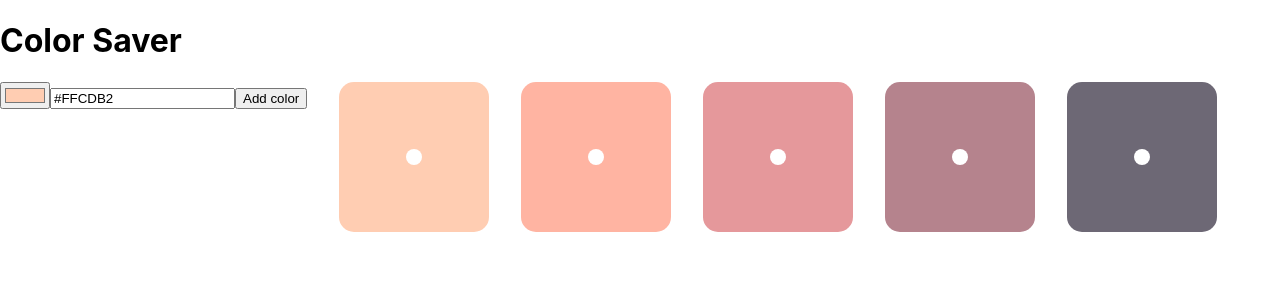
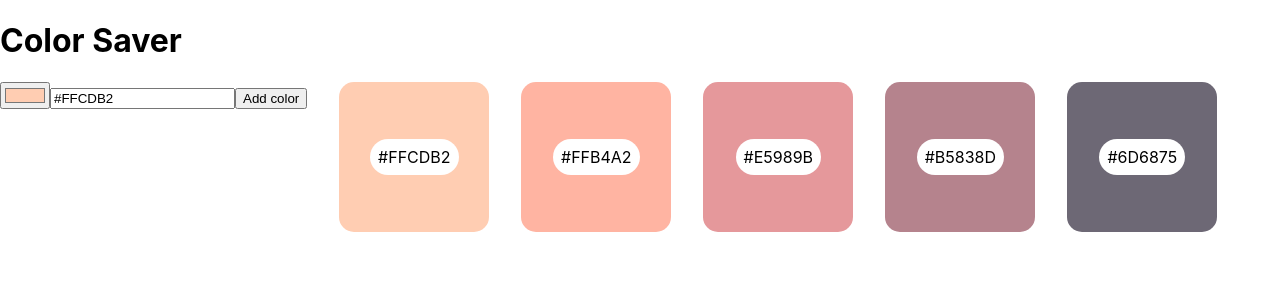
Before and after one commit to Luxa23/color-saver-app, a React (Create React App) app: page / in a window 1280 px wide. Shown: the top 300 px of the page. Built offline with nearby package versions, Linux system fonts and the light colour scheme.

Commit message:
Created ColorCard and made it work (#6)

```diff
--- a/src/App.js
+++ b/src/App.js
@@ -1,17 +1,20 @@
 import { useState } from 'react';
-import { nanoid } from 'nanoid';
 import { COLORS } from './db';
 import StyledColorCard from './components/StyledColorCard';
 import StyledColorCardWrapper from './components/StyledColorCardWrapper';
-import ColorTag from './components/ColorTag';
 import ColorForm from './components/ColorForm';
 
 function ColorCard({ color }) {
   return (
     <StyledColorCard backgroundColor={color}>
-      <ColorTag>{color}</ColorTag>
+      <span onClick={handleClick} color={color}>
+        {color}
+      </span>
     </StyledColorCard>
   );
+  function handleClick() {
+    navigator.clipboard.writeText(color);
+  }
 }
 
 function App() {
--- a/src/components/ColorTag.jsx
+++ b/src/components/ColorTag.jsx
@@ -1,7 +1,8 @@
 import StyledColorTag from './StyledColorTag';
+import { COLORS } from '../db';
 
 export default function ColorTag({ color }) {
-  return <StyledColorTag onClick={handleClick}>{color}</StyledColorTag>;
+  return <StyledColorTag onClick={handleClick}>{color.hexCode}</StyledColorTag>;
   function handleClick() {
     navigator.clipboard.writeText(color);
   }
--- a/src/components/StyledColorCard.jsx
+++ b/src/components/StyledColorCard.jsx
@@ -8,6 +8,13 @@ const StyledColorCard = styled.div`
   display: flex;
   justify-content: center;
   align-items: center;
+
+  span {
+    background-color: white;
+    padding: 0.5rem;
+    border-radius: 999px;
+    cursor: pointer;
+  }
 `;
 
 export default StyledColorCard;
```
